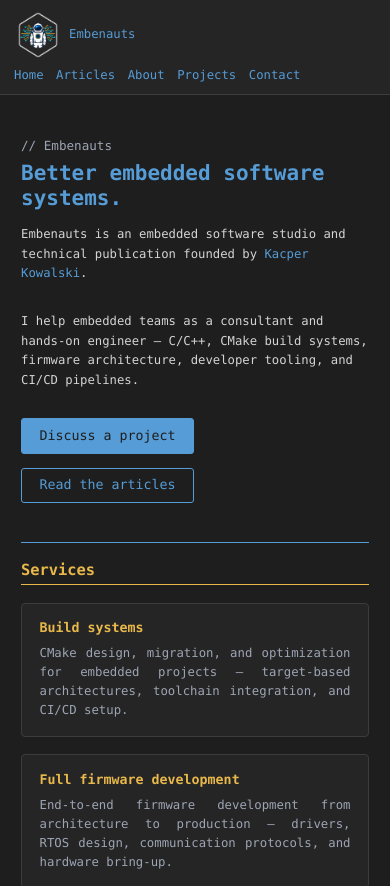
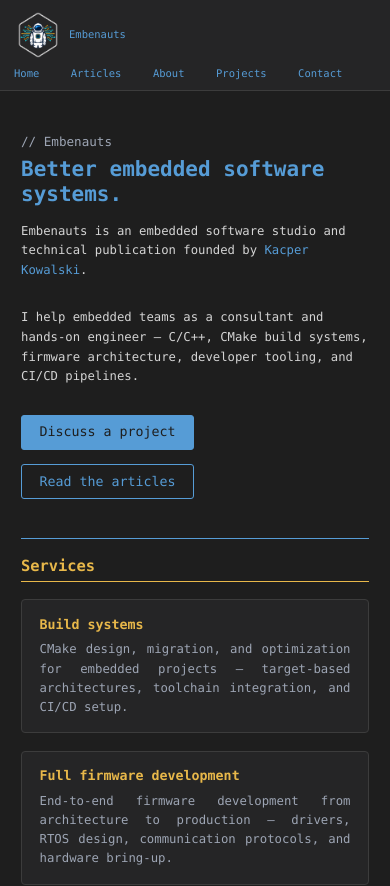
Before and after one commit to KKoovalsky/EmbenautsWebsite, an Astro site: page / in a window 390 px wide. Shown: the top 886 px of the page. Built offline with nearby package versions, Linux system fonts and the light colour scheme; Astro itself is replaced by a stand-in of ours.

Commit message:
Fix header alignment on mobile

```diff
--- a/src/styles/global.css
+++ b/src/styles/global.css
@@ -278,22 +278,43 @@
   white-space: nowrap;
 }
 
+@media (max-width: 680px) {
+  header {
+    padding: 0.75rem 1rem;
+    font-size: 0.875rem;
+  }
+}
+
+@media (max-width: 540px) {
+  header {
+    flex-direction: column;
+    align-items: flex-start;
+    gap: 0.5rem;
+  }
+}
+
+@media (max-width: 400px) {
+  header {
+    font-size: 0.75rem;
+  }
+}
+
+@media (max-width: 360px) {
+  header nav {
+    gap: 1.5rem;
+  }
+}
+
+@media (max-width: 320px) {
+  header nav {
+    gap: 1.25rem;
+  }
+}
+
 /* ── Mobile (≤640px) ── */
 @media (max-width: 640px) {
   html, body {
     font-size: 0.875rem;
-  }
-
-  header {
-    flex-direction: column;
-    align-items: flex-start;
-    gap: 0.6rem;
-    padding: 0.75rem 1rem;
-  }
-
-  header nav {
-    flex-wrap: wrap;
-    gap: 0.4rem 0.9rem;
   }
 
   h1, h2, h3 {
```
